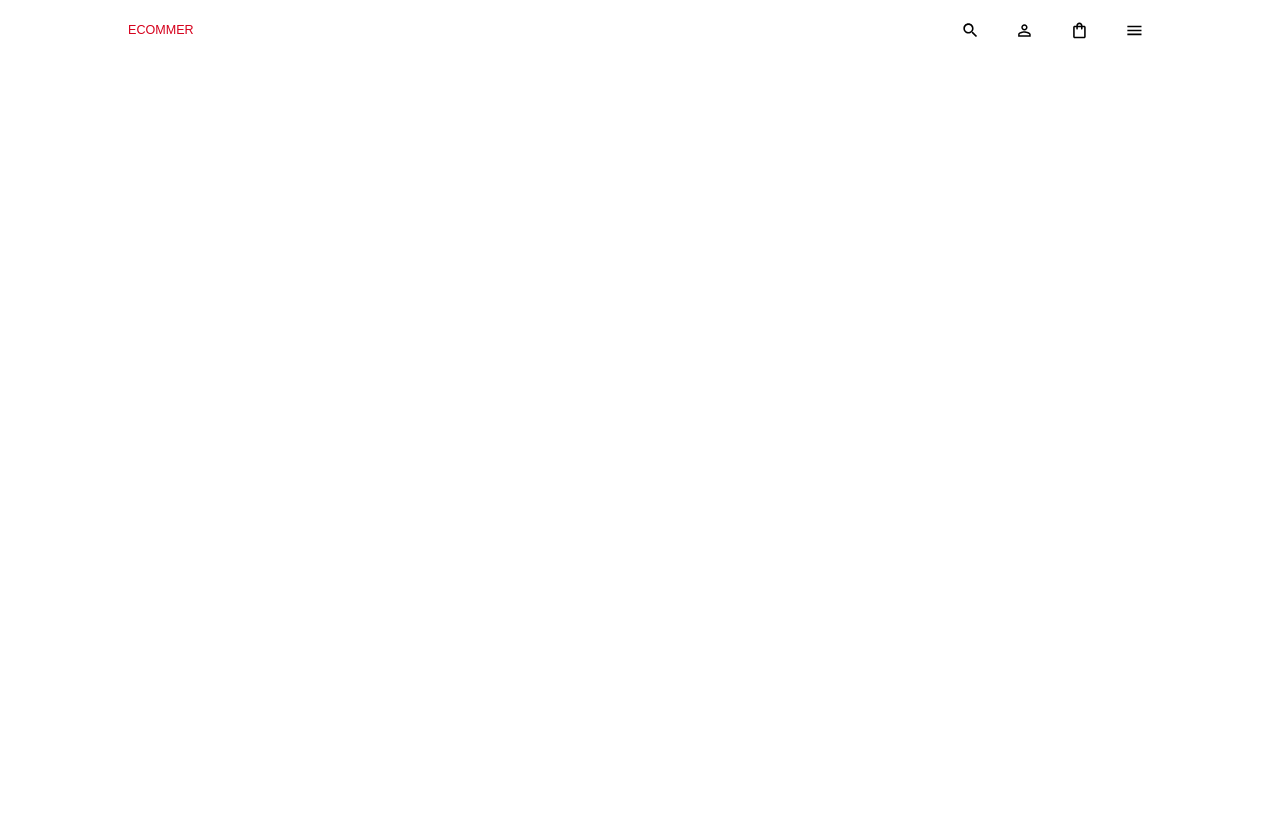
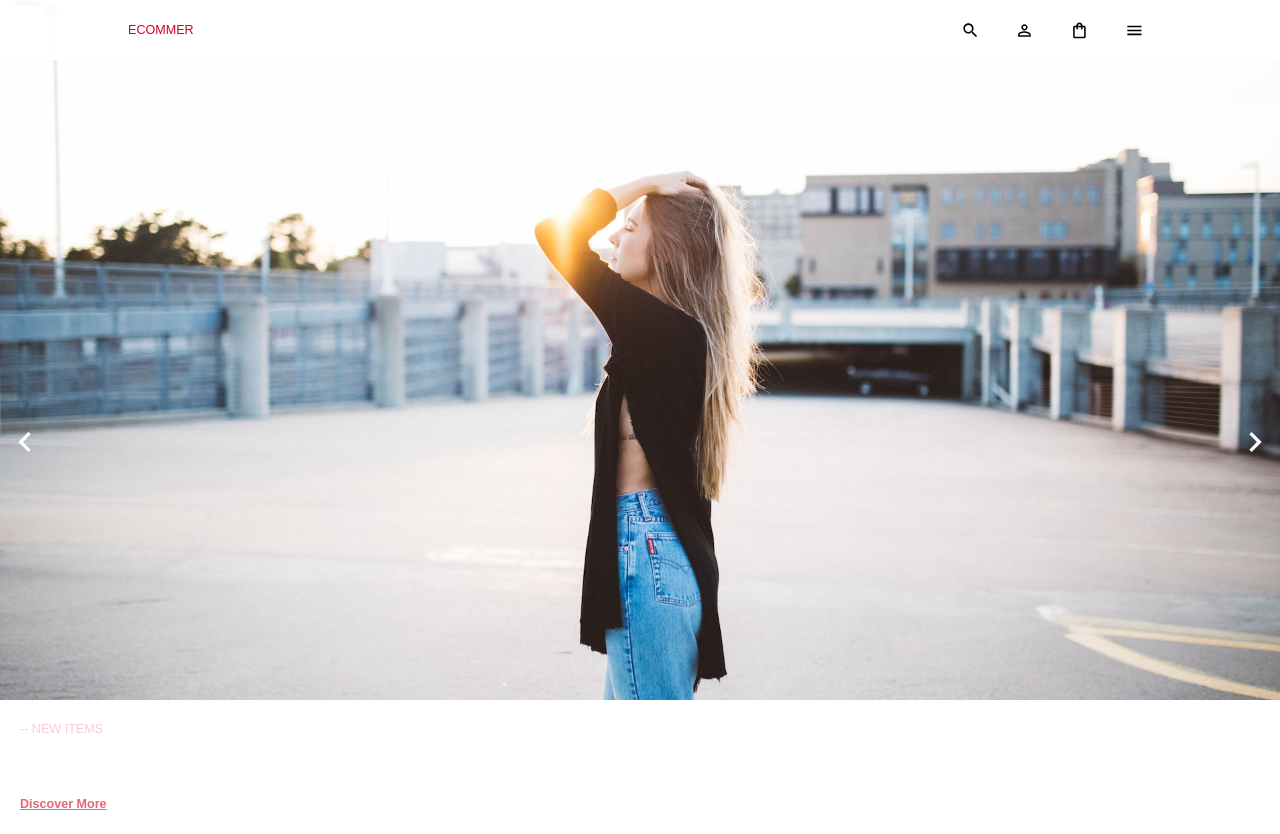
Before and after one commit to dialite/fullstack_e-commerce_app, a React (Create React App) app in the folder client/: page / in a window 1280 px wide. Before the commit the page ends 800 px from the top, so only its background shows below. Built offline with nearby package versions, Linux system fonts and the light colour scheme; a web font is replaced by a local one.

Commit message:
Finalize the carousel session of the page with content and styles

```diff
--- a/client/src/scenes/home/MainCarousel.jsx
+++ b/client/src/scenes/home/MainCarousel.jsx
@@ -17,7 +17,83 @@
 );
 
 const MainCarousel = () => {
-  return <div></div>;
+  const isNonMobile = useMediaQuery("(min-width:600px");
+  return (
+    <Carousel
+      infiniteLoop={true}
+      showThumbs={false}
+      showIndicators={false}
+      showStatus={false}
+      renderArrowPrev={(onClickHandler, hasPrev, label) => (
+        <IconButton
+          onClick={onClickHandler}
+          sx={{
+            position: "absolute",
+            top: "50%",
+            left: 0,
+            color: "white",
+            padding: "5px",
+            zIndex: 10,
+          }}
+        >
+          <NavigateBeforeIcon sx={{ fontSize: 40 }} />
+        </IconButton>
+      )}
+      renderArrowNext={(onClickHandler, hasNext, label) => (
+        <IconButton
+          onClick={onClickHandler}
+          sx={{
+            position: "absolute",
+            top: "50%",
+            right: 0,
+            color: "white",
+            padding: "5px",
+            zIndex: 10,
+          }}
+        >
+          <NavigateNextIcon sx={{ fontSize: 40 }} />
+        </IconButton>
+      )}
+    >
+      {Object.values(heroTextureImports).map((texture, index) => (
+        <Box key={`carousel-image-${index}`}>
+          <img
+            src={texture}
+            alt={`carousel--${index}`}
+            style={{
+              width: "100%",
+              height: "700px",
+              objectFit: "cover",
+              backgroundAttachment: "fixed",
+            }}
+          />
+          <Box
+            color="white"
+            padding="20px"
+            borderRadius="1px"
+            textAlign="left"
+            backgroundColor="rgb(0, 0, 0, 0.4"
+            position="absolute"
+            top="46%"
+            left={isNonMobile ? "10%" : "0"}
+            right={isNonMobile ? undefined : "0"}
+            margin={isNonMobile ? undefined : "0 auto"}
+            maxWidth={isNonMobile ? undefined : "240px"}
+          >
+            <Typography color={shades.secondary[100]}>-- NEW ITEMS</Typography>
+            <Typography variant="h1">Summer Sale</Typography>
+            <Typography
+              fontWeight="bold"
+              color={shades.secondary[300]}
+              sx={{ textDecoration: "underline" }}
+            >
+              Discover More
+            </Typography>
+          </Box>
+        </Box>
+      ))}
+    </Carousel>
+  );
 };
 
 export default MainCarousel;
```
